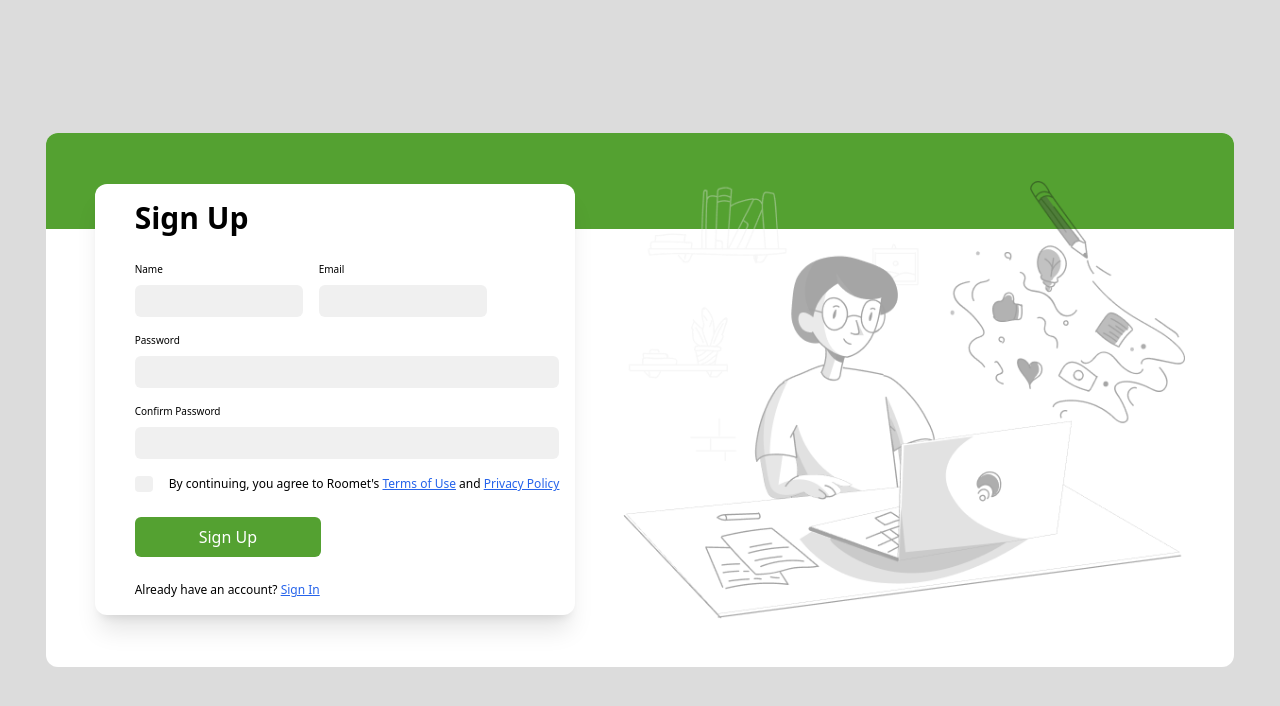
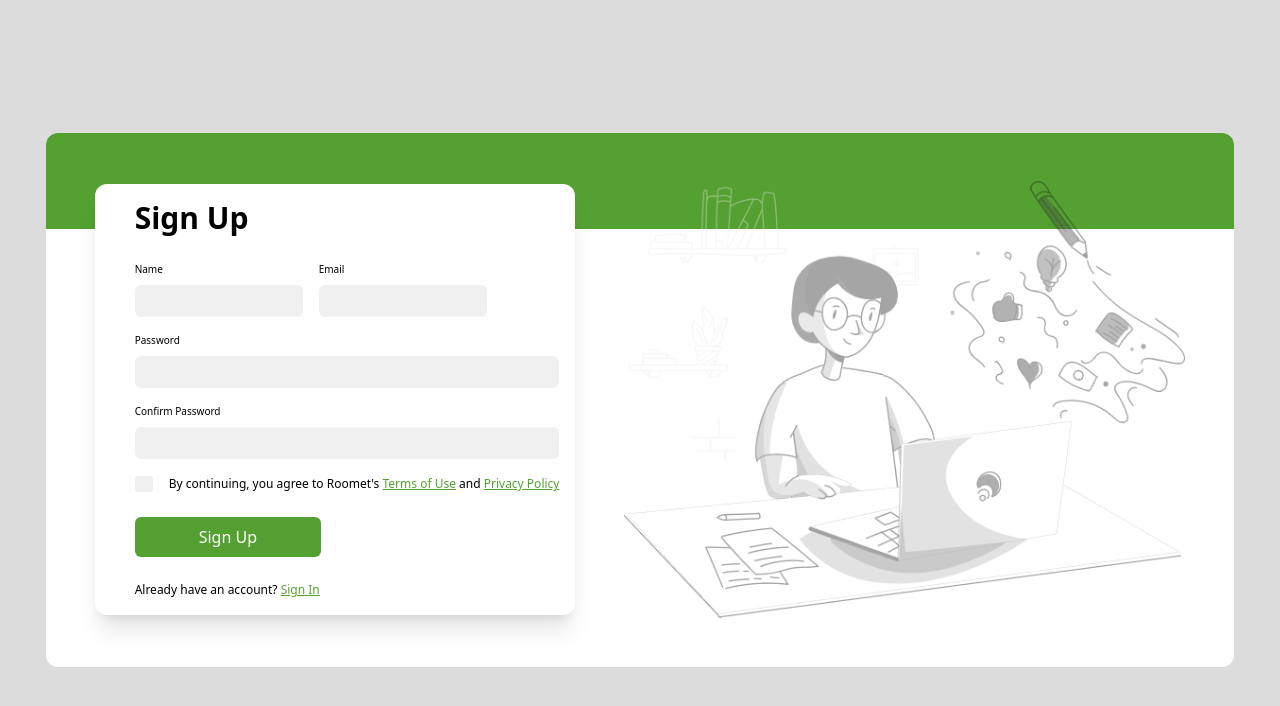
Before and after one commit to KMalek101/Roomet-front, a Next.js app: page /signup in a window 1280 px wide. Shown: the top 706 px of the page. Built offline with nearby package versions, Linux system fonts and the light colour scheme.

Commit message:
Changed colors to green

```diff
--- a/src/components/common/singup/Signup.jsx
+++ b/src/components/common/singup/Signup.jsx
@@ -49,13 +49,13 @@ export function SignUp() {
 
                 <p>
                     By continuing, you agree to Roomet's{" "}
-                    <a className="text-[var(--b-color)] underline" href="#">Terms of Use</a> and{" "}
-                    <a className="text-[var(--b-color)] underline" href="#">Privacy Policy</a>
+                    <a className="text-[var(--green-color))] underline" href="#">Terms of Use</a> and{" "}
+                    <a className="text-[var(--green-color))] underline" href="#">Privacy Policy</a>
                 </p>
             </div>
 
             <button className="bg-[var(--green-color)] rounded-md py-2 text-[var(--w-color)] w-min px-16 text-nowrap mt-2 cursor-pointer">Sign Up</button>
-            <p className="text-[12px] mt-2">Already have an account? <a className="text-[var(--b-color)] underline text-[12px]" href="#">Sign In</a></p>
+            <p className="text-[12px] mt-2">Already have an account? <a className="text-[var(--green-color))] underline text-[12px]" href="#">Sign In</a></p>
         </div>
     );
 }
```
